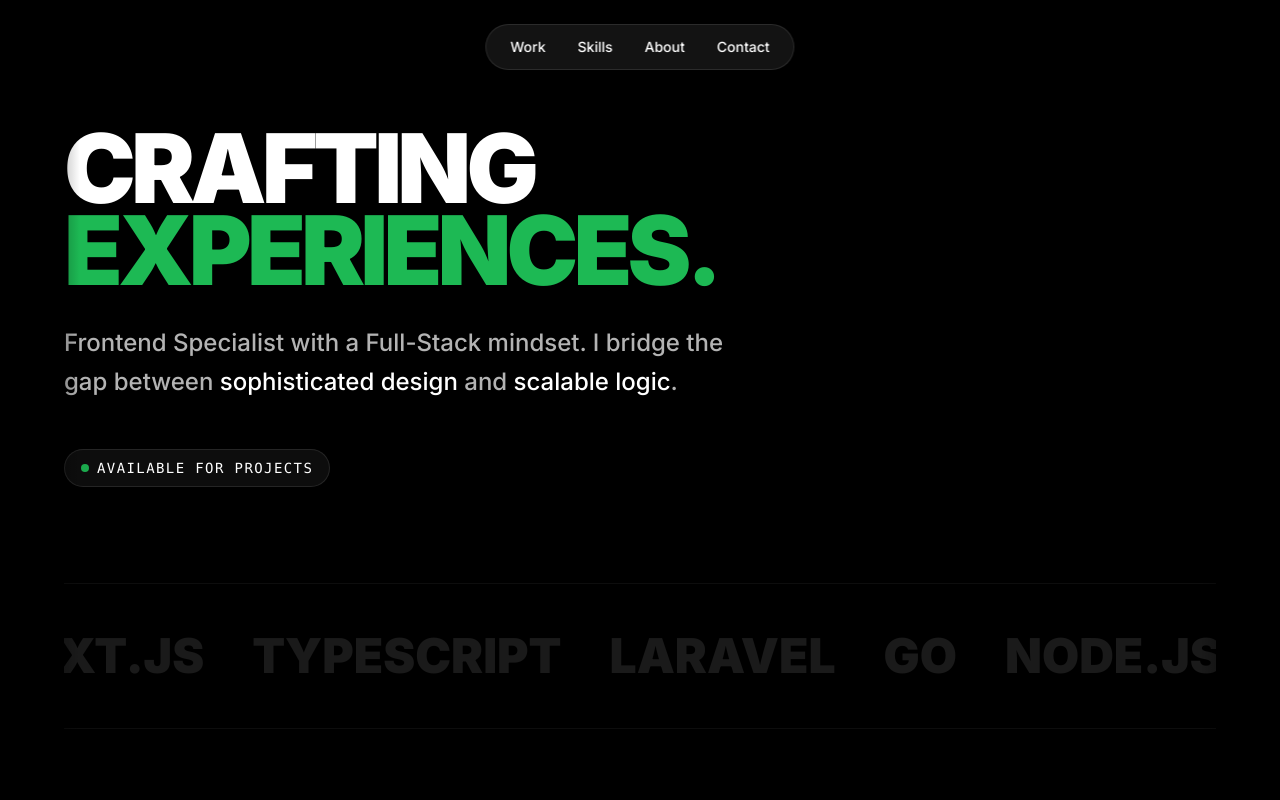
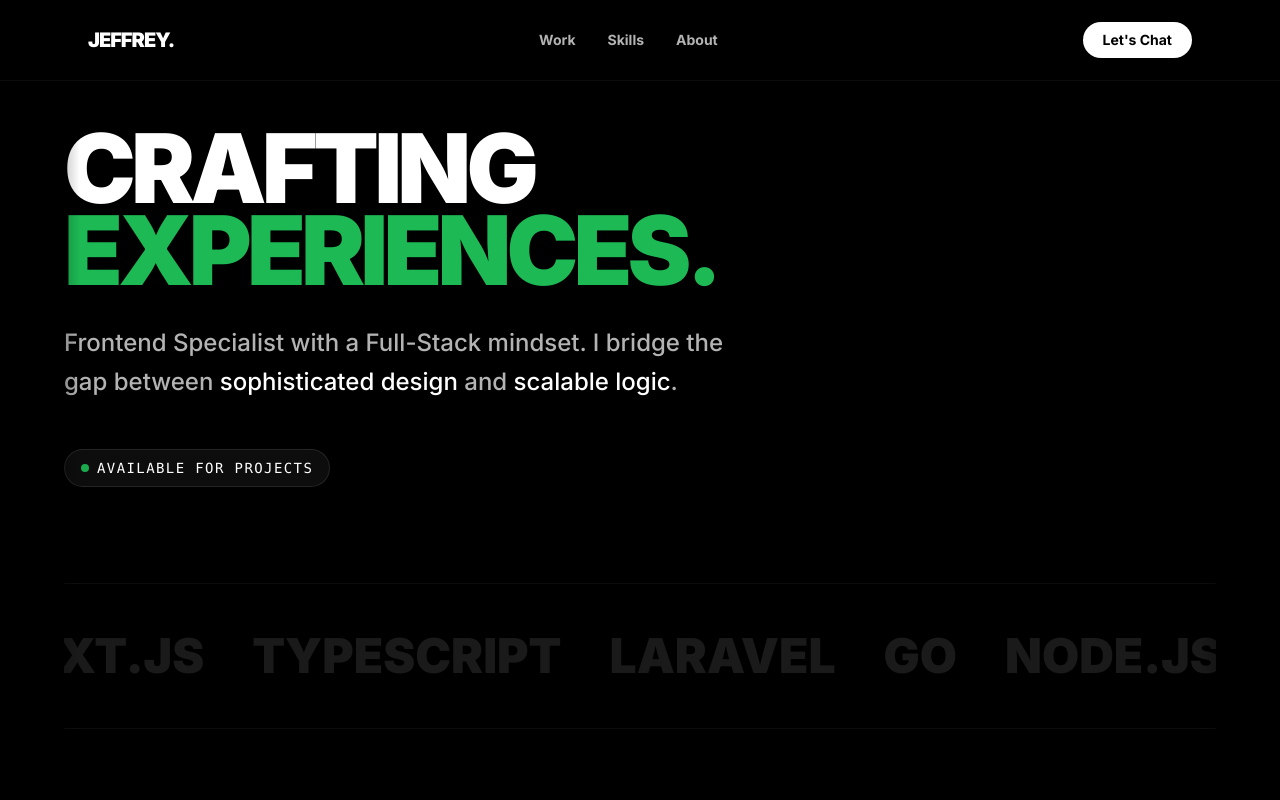
Before and after one commit to jeffrex13/my-porfolio, a Next.js app: page / in a window 1280 px wide. Shown: the top 800 px of the page. Built offline with nearby package versions, Linux system fonts and the light colour scheme.

Commit message:
Refactor layout and navigation structure; remove unused project card from home page

```diff
--- a/app/layout.tsx
+++ b/app/layout.tsx
@@ -12,20 +12,33 @@ export default function RootLayout({
     <html lang="en">
       <body className="bg-black text-white antialiased" style={inter.style}>
         {/* Minimal Nav */}
-        <nav className="fixed top-6 left-1/2 -translate-x-1/2 z-50 bg-spotify-dark/80 backdrop-blur-md border border-white/10 px-6 py-3 rounded-full flex gap-8 text-sm font-medium">
-          <a href="#" className="hover:text-spotify-green">
-            Work
-          </a>
-          <a href="#" className="hover:text-spotify-green">
-            Skills
-          </a>
-          <a href="#" className="hover:text-spotify-green">
-            About
-          </a>
-          <a href="#" className="hover:text-spotify-green">
-            Contact
-          </a>
-        </nav>
+        <header className="fixed top-0 left-0 w-full z-50 bg-black/80 backdrop-blur-lg border-b border-white/5">
+          <div className="max-w-6xl mx-auto px-6 h-20 flex justify-between items-center">
+            {/* Minimalist Logo/Name */}
+            <span className="text-white font-black tracking-tighter text-xl">
+              JEFFREY.
+            </span>
+
+            <div className="flex gap-8">
+              {['Work', 'Skills', 'About'].map((item) => (
+                <a
+                  key={item}
+                  href="#"
+                  className="text-sm font-bold text-spotify-gray hover:text-spotify-green transition-colors"
+                >
+                  {item}
+                </a>
+              ))}
+            </div>
+
+            <a
+              href="#contact"
+              className="bg-white text-black px-5 py-2 rounded-full text-sm font-bold hover:scale-105 transition-transform"
+            >
+              Let&apos;s Chat
+            </a>
+          </div>
+        </header>
 
         {children}
       </body>
--- a/app/page.tsx
+++ b/app/page.tsx
@@ -40,11 +40,6 @@ export default function Home() {
             description="Dorm-hunting marketplace for Metro Manila."
             tags={['Next.js', 'Tailwind', 'Go']}
           />
-          <ProjectCard
-            title="3D Godot Project"
-            description="Stylized environment with custom shaders."
-            tags={['Godot', 'GDScript', 'GLSL']}
-          />
         </section>
 
         {/* Contact CTA */}
```
